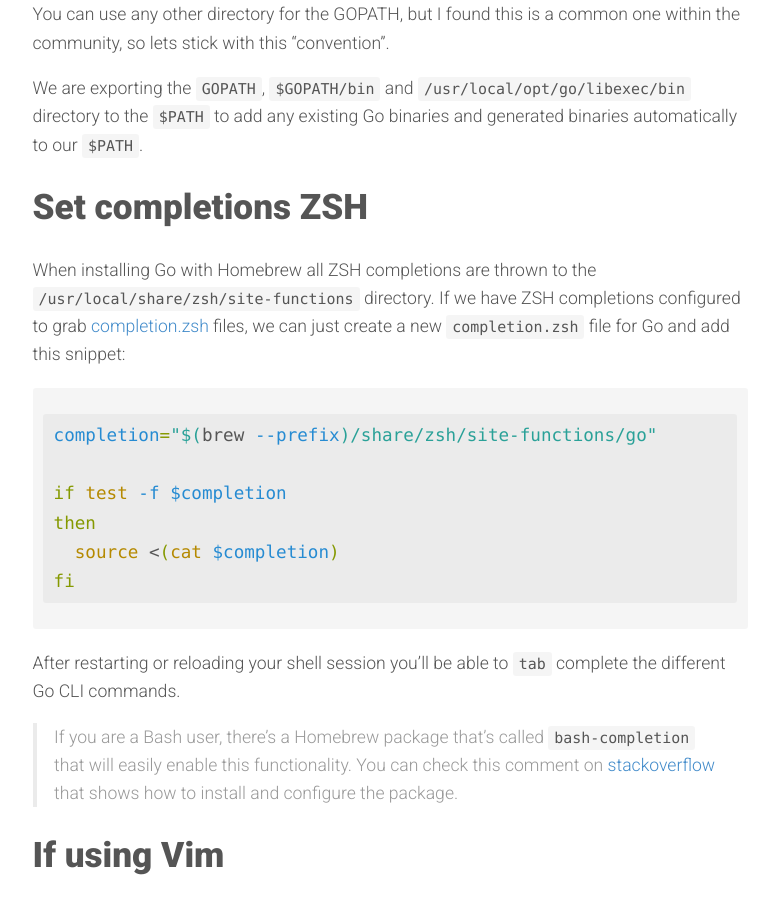
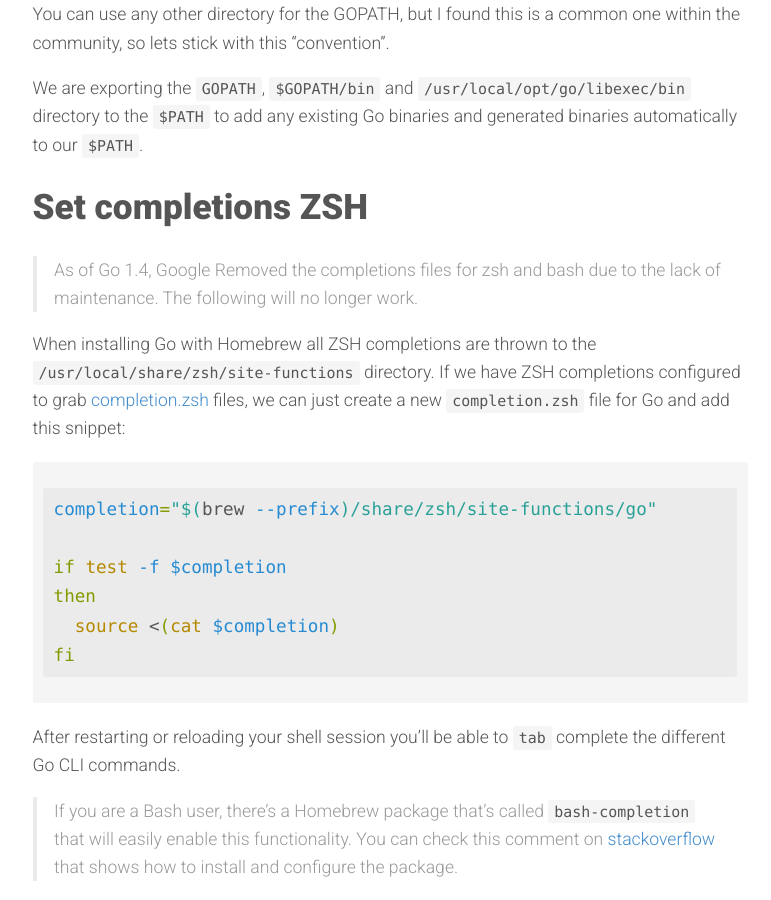
Before and after one commit to albertogg/albertogg.github.com, a Jekyll site: the page built from _posts/2014-08-24-installing-golang-on-os-x.md, in a window 1280 px wide and 900 px high, scrolled down 1642 px. Shown: the whole window, without its empty margins (250-1021 px from the left). Built offline with Jekyll 4.4.1, drawn with Linux system fonts in a browser that asks for light colours; nearby versions of some CDN libraries; Markdown is read by kramdown in place of the engine named in the settings; comment, search, counter and statistics services are not loaded.

Commit message:
Update two posts

```diff
--- a/_posts/2014-08-24-installing-golang-on-os-x.md
+++ b/_posts/2014-08-24-installing-golang-on-os-x.md
@@ -63,6 +63,9 @@ binaries and generated binaries automatically to our `$PATH`.
 
 ## Set completions ZSH
 
+> As of Go 1.4, Google Removed the completions files for zsh and bash due to the
+> lack of maintenance. The following will no longer work.
+
 When installing Go with Homebrew all ZSH completions are thrown to the
 `/usr/local/share/zsh/site-functions` directory. If we have ZSH completions
 configured to grab [completion.zsh][completions] files, we can just create a
```
Also changed, not shown: _posts/2014-03-07-heroku-scheduler-and-rails-rake-tasks.md (+1 -1 lines).
